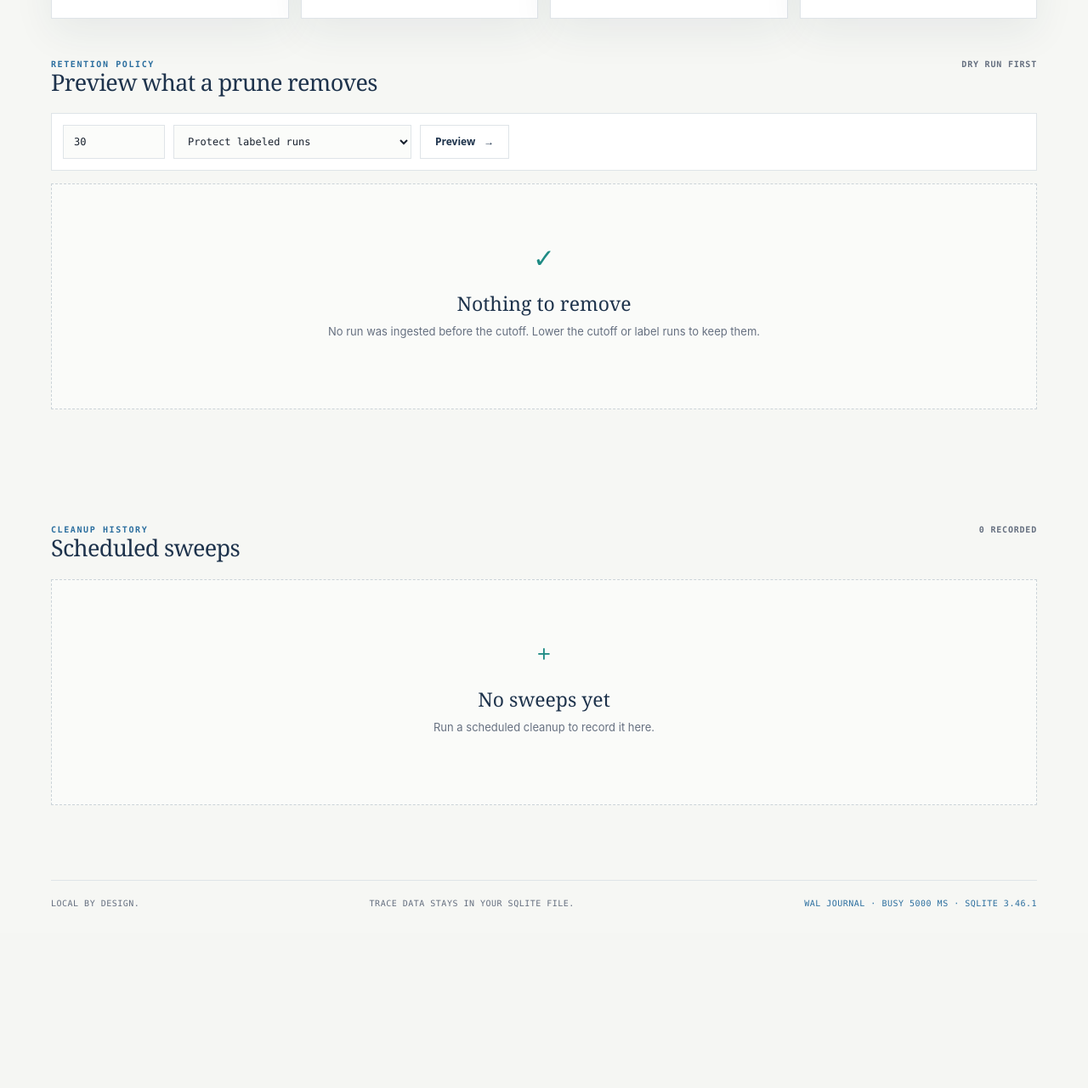
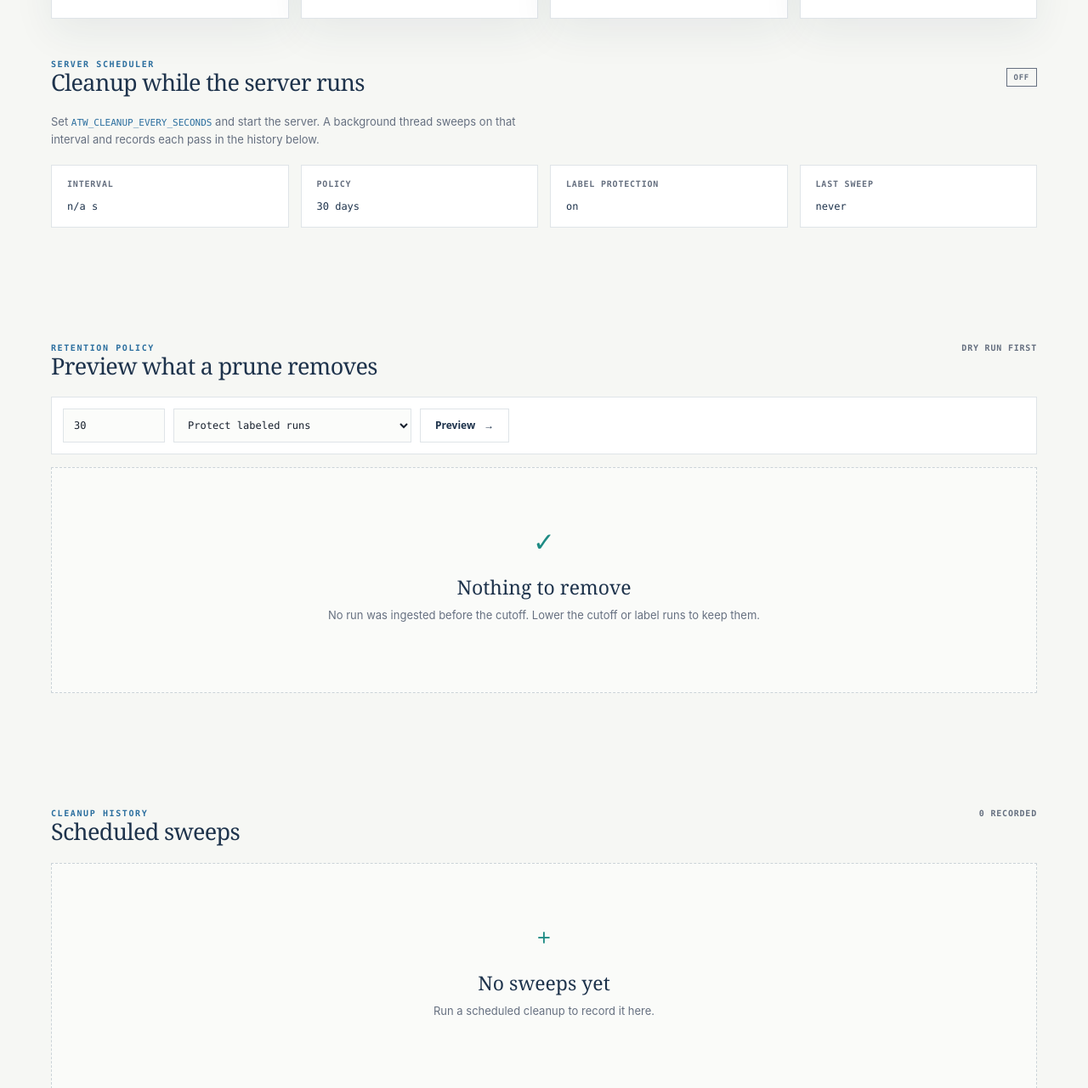
Before and after one commit to DanielCuevas1208/agent-trace-workbench, a FastAPI app: page /cleanup in a window 1280 px wide. Shown: the part 421-1702 px from the top of the page at 85% size. Before the commit the page ends 1490 px from the top, so only its background shows below. Run offline with FastAPI, Linux system fonts and the light colour scheme; data that the repository does not hold is empty.

Commit message:
feat: extend agent trace workbench (#16)

```diff
--- a/agent_trace_workbench/__init__.py
+++ b/agent_trace_workbench/__init__.py
@@ -1,3 +1,3 @@
 """Agent Trace Workbench package."""
 
-__version__ = "1.3.0"
+__version__ = "1.4.0"
--- a/agent_trace_workbench/main.py
+++ b/agent_trace_workbench/main.py
@@ -4,6 +4,7 @@
 
 import json
 import os
+from contextlib import asynccontextmanager
 from datetime import datetime, timedelta, timezone
 from html import escape
 from pathlib import Path
@@ -14,6 +15,7 @@
 from fastapi.staticfiles import StaticFiles
 from fastapi.templating import Jinja2Templates
 
+from . import __version__
 from .collector import export_run_to_collector
 from .compare import compare_runs
 from .export import comparison_to_csv, report_to_csv, run_tools_to_csv
@@ -28,6 +30,7 @@
 )
 from .otlp import parse_otlp_json, trace_to_otlp_json
 from .replay import ReplayEngine, default_replay_engine
+from .scheduler import CleanupScheduler
 from .storage import TraceStore
 from .telemetry import configure_telemetry, traces_url
 
@@ -38,15 +41,32 @@
     templates = None
 
 
+@asynccontextmanager
+async def lifespan(app: FastAPI):
+    """Start and stop the optional retention scheduler with the server."""
+
+    scheduler = getattr(app.state, "cleanup_scheduler", None)
+    if scheduler is not None:
+        scheduler.start()
+    try:
+        yield
+    finally:
+        if scheduler is not None:
+            scheduler.stop()
+
+
 def create_app(db_path: str | Path | None = None) -> FastAPI:
     """Create an isolated application instance for production or tests."""
 
     configure_telemetry()
     database_path = db_path or os.getenv("ATW_DB_PATH", "data/workbench.db")
     busy_timeout_ms = _env_int("ATW_DB_BUSY_TIMEOUT_MS", 5000)
-    app = FastAPI(title="Agent Trace Workbench", version="1.3.0")
+    app = FastAPI(
+        title="Agent Trace Workbench", version=__version__, lifespan=lifespan
+    )
     app.state.store = TraceStore(database_path, busy_timeout_ms=busy_timeout_ms)
     app.state.replay_engine = _build_replay_engine()
+    app.state.cleanup_scheduler = _build_cleanup_scheduler(app.state.store)
     app.mount("/static", StaticFiles(directory=str(ROOT / "static")), name="static")
 
     @app.get("/", response_class=HTMLResponse)
@@ -61,9 +81,11 @@
             {
                 "runs": runs,
                 "stats": _stats(runs),
+                "trend": _trend_chart(app.state.store.failure_trend()),
                 "query": q or "",
                 "store": app.state.store.store_info(),
                 "telemetry": _telemetry_info(),
+                "scheduler": _scheduler_status(app),
             },
         )
 
@@ -88,6 +110,7 @@
                 "filters": filter_set,
                 "store": app.state.store.store_info(),
                 "telemetry": _telemetry_info(),
+                "scheduler": _scheduler_status(app),
             },
         )
 
@@ -100,6 +123,7 @@
             "report": report.as_dict(),
             "store": app.state.store.store_info(),
             "telemetry": _telemetry_info(),
+            "scheduler": _scheduler_status(app),
         }
         return render_template(request, "replay.html", context)
 
@@ -123,6 +147,7 @@
             "selected_b": run_b,
             "store": app.state.store.store_info(),
             "telemetry": _telemetry_info(),
+            "scheduler": _scheduler_status(app),
         }
         return render_template(request, "compare.html", context)
 
@@ -142,6 +167,7 @@
                 "limit": limit,
                 "store": app.state.store.store_info(),
                 "telemetry": _telemetry_info(),
+                "scheduler": _scheduler_status(app),
             },
         )
 
@@ -159,6 +185,7 @@
                 ),
                 "store": app.state.store.store_info(),
                 "telemetry": _telemetry_info(),
+                "scheduler": _scheduler_status(app),
             },
         )
 
@@ -185,6 +212,7 @@
                 "protected_runs": len(protected),
                 "library": app.state.store.library_report()["totals"],
                 "history": app.state.store.sweep_history(10),
+                "scheduler": _scheduler_status(app),
                 "store": app.state.store.store_info(),
                 "telemetry": _telemetry_info(),
             },
@@ -294,6 +322,16 @@
         limit: int = Query(default=20, ge=1, le=100),
     ) -> list[dict[str, Any]]:
         return app.state.store.sweep_history(limit)
+
+    @app.get("/api/cleanup/schedule")
+    def api_cleanup_schedule() -> dict[str, Any]:
+        return _scheduler_status(app)
+
+    @app.get("/api/trend")
+    def api_trend(
+        days: int = Query(default=14, ge=1, le=90),
+    ) -> list[dict[str, Any]]:
+        return app.state.store.failure_trend(days)
 
     @app.get("/api/report", response_model=None)
     def api_report(
@@ -460,6 +498,27 @@
     return engine
 
 
+def _build_cleanup_scheduler(store: TraceStore) -> CleanupScheduler | None:
+    """Build the server-side retention scheduler from local environment config.
+
+    The scheduler stays off until the operator sets
+    ATW_CLEANUP_EVERY_SECONDS. Local cleanup stays opt-in, because a
+    background delete must never surprise the person running the server.
+    """
+
+    every_seconds = _env_float("ATW_CLEANUP_EVERY_SECONDS", None)
+    if every_seconds is None:
+        return None
+    older_than_days = _env_int("ATW_CLEANUP_OLDER_THAN_DAYS", 30)
+    keep_labeled = _env_flag("ATW_CLEANUP_KEEP_LABELED", True)
+    return CleanupScheduler(
+        store,
+        every_seconds=every_seconds,
+        older_than_days=older_than_days,
+        keep_labeled=keep_labeled,
+    )
+
+
 def render_template(request: Request, name: str, context: dict[str, Any]) -> HTMLResponse:
     """Render the polished template or a small offline fallback."""
 
@@ -548,6 +607,26 @@
         raise ValueError(f"{name} must be an integer") from None
 
 
+def _env_float(name: str, default: float | None) -> float | None:
+    value = os.getenv(name)
+    if value is None:
+        return default
+    try:
+        parsed = float(value)
+    except ValueError:
+        raise ValueError(f"{name} must be a number") from None
+    if parsed <= 0:
+        raise ValueError(f"{name} must be positive")
+    return parsed
+
+
+def _env_flag(name: str, default: bool) -> bool:
+    value = os.getenv(name)
+    if value is None:
+        return default
+    return value.strip().lower() not in ("0", "false", "no", "off", "")
+
+
 def _retention_cutoff(days: int) -> datetime:
     """Return the UTC instant before which a run counts as old."""
 
@@ -583,6 +662,70 @@
     return {"collector_endpoint": "", "collector_url": ""}
 
 
+def _scheduler_status(app: FastAPI) -> dict[str, Any]:
+    """Return the retention scheduler state for the footer and pages.
+
+    A disabled scheduler keeps the same shape, so templates can render
+    one layout whether the server sweeps in the background or not.
+    """
+
+    scheduler = app.state.cleanup_scheduler
+    if scheduler is None:
+        return {
+            "enabled": False,
+            "interval_seconds": None,
+            "older_than_days": None,
+            "keep_labeled": None,
+            "last_sweep_at": None,
+            "last_error": None,
+        }
+    return scheduler.status()
+
+
+def _trend_chart(trend: list[dict[str, Any]]) -> dict[str, Any]:
+    """Shape a failure trend into SVG-ready data for the dashboard.
+
+    The helper maps each day to a point on a fixed view box. It returns
+    the point list, a few day labels, and the window totals so the
+    template can draw one line chart without any charting dependency.
+    """
+
+    width = 680
+    height = 150
+    pad_x = 8
+    pad_y = 10
+    count = len(trend)
+    step = (width - 2 * pad_x) / max(count - 1, 1)
+    points = []
+    for index, item in enumerate(trend):
+        x = round(pad_x + index * step, 2)
+        rate = min(item["failure_rate"], 1.0)
+        y = round(height - pad_y - rate * (height - 2 * pad_y), 2)
+        points.append({**item, "x": x, "y": y})
+    label_indices = sorted({0, count - 1, count // 2}) if count else []
+    labels = [
+        {"x": points[index]["x"], "day": points[index]["day"]}
+        for index in label_indices
+        if index < count
+    ]
+    totals = {
+        "runs": sum(item["runs"] for item in trend),
+        "failures": sum(item["failures"] for item in trend),
+    }
+    totals["failure_rate"] = (
+        round(totals["failures"] / totals["runs"], 4) if totals["runs"] else 0.0
+    )
+    return {
+        "width": width,
+        "height": height,
+        "days": count,
+        "points": points,
+        "labels": labels,
+        "active_days": sum(1 for item in trend if item["runs"] > 0),
+        "totals": totals,
+    }
+
+
 def _span_filter_set(
     run: dict[str, Any],
     kind: str | None,
--- a/pyproject.toml
+++ b/pyproject.toml
@@ -4,7 +4,7 @@
 
 [project]
 name = "agent-trace-workbench"
-version = "1.3.0"
+version = "1.4.0"
 description = "A local workbench for recording, replaying, comparing, and inspecting agent traces."
 readme = "README.md"
 requires-python = ">=3.11"
--- a/static/styles.css
+++ b/static/styles.css
@@ -196,4 +196,27 @@
 .table-actions .button { min-height: 32px; padding: 0 10px; font-size: 10px; }
 .export-actions { display: flex; gap: 6px; }
 .export-actions .button { min-height: 36px; padding: 0 11px; font-size: 10px; }
-@media (max-width: 800px) { .shell { width: min(100% - 32px, 620px); } .topbar { padding: 0 16px; } nav { gap: 15px; } .nav-api { display: none; } .hero { padding: 63px 0 54px; } .workspace-grid, .run-grid, .metric-grid { grid-template-columns: 1fr; } .metric-grid-four { grid-template-columns: 1fr 1fr; } .diff-detail-grid { grid-template-columns: 1fr; } .compare-form { grid-template-columns: 1fr; gap: 4px; } .compare-vs { padding: 10px 0 0; text-align: left; } .compare-form .button { margin-top: 13px; } .detail-hero { display: block; } .detail-actions { margin-top: 25px; } .tool-grid { grid-template-columns: 1fr; } .filter-bar { grid-template-columns: 1fr; } .footer { display: block; } .footer span { display: block; margin-top: 6px; } }
+.trend-section { padding-top: 64px; }
+.trend-section .section-heading { align-items: baseline; }
+.trend-panel { padding: 26px 28px 22px; }
+.trend-chart { position: relative; }
+.trend-svg { display: block; width: 100%; height: 150px; overflow: visible; }
+.trend-line { fill: none; stroke: var(--coral); stroke-width: 2; stroke-linecap: round; stroke-linejoin: round; }
+.trend-dot { fill: var(--coral); stroke: #fff; stroke-width: 1.2; }
+.trend-labels { display: flex; justify-content: space-between; margin-top: 6px; color: var(--muted); font-size: 10px; }
+.trend-labels span { position: relative; transform: translateX(-50%); }
+.trend-labels span:first-child { transform: none; }
+.trend-labels span:last-child { transform: translateX(-100%); }
+.trend-foot { display: flex; align-items: center; flex-wrap: wrap; gap: 22px; margin-top: 20px; padding-top: 16px; border-top: 1px solid var(--line); color: var(--muted); font: 10px ui-monospace, SFMono-Regular, Consolas, monospace; letter-spacing: .06em; text-transform: uppercase; }
+.trend-foot strong { color: var(--navy); font: 500 20px Georgia, serif; letter-spacing: -.02em; }
+.trend-foot .trend-failures strong { color: var(--coral); }
+.trend-foot .button { margin-left: auto; }
+.scheduler-section .section-heading { align-items: center; }
+.scheduler-section .badge { vertical-align: middle; }
+.scheduler-copy { max-width: 560px; margin-bottom: 20px; color: var(--muted); font-size: 13px; line-height: 1.55; }
+.scheduler-copy code { color: var(--blue); font: 11px ui-monospace, SFMono-Regular, Consolas, monospace; }
+.scheduler-stats { display: grid; grid-template-columns: repeat(4, 1fr); gap: 14px; }
+.scheduler-stats > div { padding: 16px 18px; border: 1px solid var(--line); background: #fff; }
+.scheduler-stats .field-label { display: block; margin-bottom: 8px; }
+.scheduler-stats .mono { color: var(--navy); font-size: 12px; }
+@media (max-width: 800px) { .shell { width: min(100% - 32px, 620px); } .topbar { padding: 0 16px; } nav { gap: 15px; } .nav-api { display: none; } .hero { padding: 63px 0 54px; } .workspace-grid, .run-grid, .metric-grid { grid-template-columns: 1fr; } .metric-grid-four { grid-template-columns: 1fr 1fr; } .diff-detail-grid { grid-template-columns: 1fr; } .compare-form { grid-template-columns: 1fr; gap: 4px; } .compare-vs { padding: 10px 0 0; text-align: left; } .compare-form .button { margin-top: 13px; } .detail-hero { display: block; } .detail-actions { margin-top: 25px; } .tool-grid { grid-template-columns: 1fr; } .filter-bar { grid-template-columns: 1fr; } .footer { display: block; } .footer span { display: block; margin-top: 6px; } .scheduler-stats { grid-template-columns: 1fr 1fr; } .trend-foot .button { margin-left: 0; } }
--- a/templates/base.html
+++ b/templates/base.html
@@ -30,6 +30,7 @@
         <span>Trace data stays in your SQLite file.</span>
         {% if store %}<span class="store-status">{{ store.journal_mode }} journal · busy {{ store.busy_timeout_ms }} ms · SQLite {{ store.sqlite_version }}</span>{% endif %}
         {% if telemetry and telemetry.collector_endpoint %}<span class="store-status">collector {{ telemetry.collector_endpoint }}</span>{% endif %}
+        {% if scheduler and scheduler.enabled %}<span class="store-status">cleanup every {{ scheduler.interval_seconds }}s</span>{% endif %}
     </footer>
 </body>
 </html>
--- a/templates/cleanup.html
+++ b/templates/cleanup.html
@@ -17,6 +17,22 @@
     <div class="metric-card {% if candidate_runs %}metric-alert{% endif %}"><span class="metric-label">Old candidates</span><strong>{{ candidate_runs|length }}</strong><span class="metric-note">match this policy</span></div>
     <div class="metric-card"><span class="metric-label">Protected</span><strong>{{ protected_runs }}</strong><span class="metric-note">kept by label</span></div>
     <div class="metric-card"><span class="metric-label">Cutoff</span><strong class="metric-code">{{ cutoff.strftime('%Y-%m-%d %H:%M') }}</strong><span class="metric-note">UTC · last ingestion before</span></div>
+</section>
+<section class="section-block cleanup-section scheduler-section">
+    <div class="section-heading"><div><div class="eyebrow">SERVER SCHEDULER</div><h2>Cleanup while the server runs</h2></div>
+        {% if scheduler.enabled %}
+        <span class="badge badge-ok">active · every {{ scheduler.interval_seconds }}s</span>
+        {% else %}
+        <span class="badge badge-unset">off</span>
+        {% endif %}
+    </div>
+    <p class="scheduler-copy">Set <code>ATW_CLEANUP_EVERY_SECONDS</code> and start the server. A background thread sweeps on that interval and records each pass in the history below.</p>
+    <div class="scheduler-stats">
+        <div><span class="field-label">Interval</span><span class="mono">{{ scheduler.interval_seconds|default('n/a', true) }} s</span></div>
+        <div><span class="field-label">Policy</span><span class="mono">{{ scheduler.older_than_days|default(30, true) }} days</span></div>
+        <div><span class="field-label">Label protection</span><span class="mono">{% if scheduler.keep_labeled|default(true, true) %}on{% else %}off{% endif %}</span></div>
+        <div><span class="field-label">Last sweep</span><span class="mono">{{ scheduler.last_sweep_at|default('never', true) }}</span></div>
+    </div>
 </section>
 <section class="section-block cleanup-section">
     <div class="section-heading"><div><div class="eyebrow">RETENTION POLICY</div><h2>Preview what a prune removes</h2></div><span class="section-meta">dry run first</span></div>
```
Also changed, not shown: agent_trace_workbench/scheduler.py (added, +94 -0 lines), agent_trace_workbench/storage.py (+45 -0 lines), templates/dashboard.html (+27 -2 lines), tests/test_scheduler.py (added, +191 -0 lines), tests/test_trend.py (added, +153 -0 lines), CHANGELOG.md, README.md.
